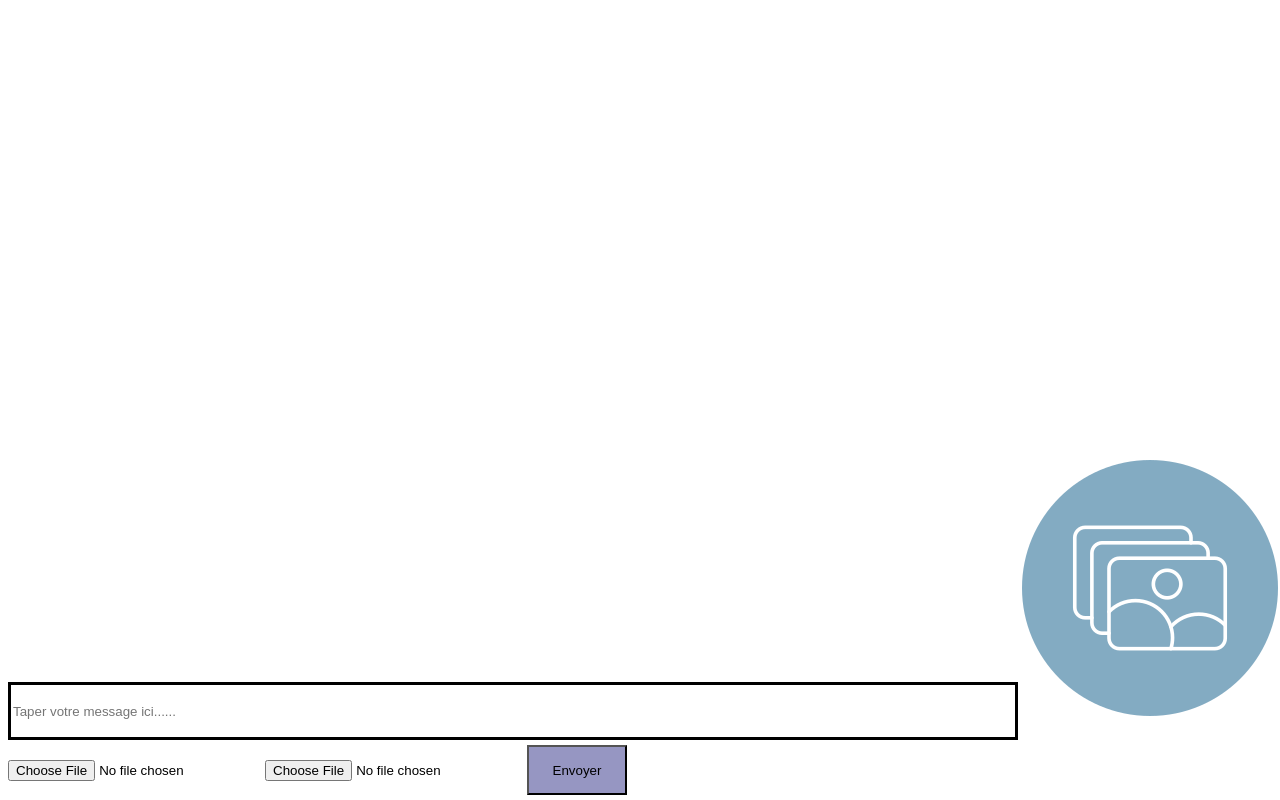
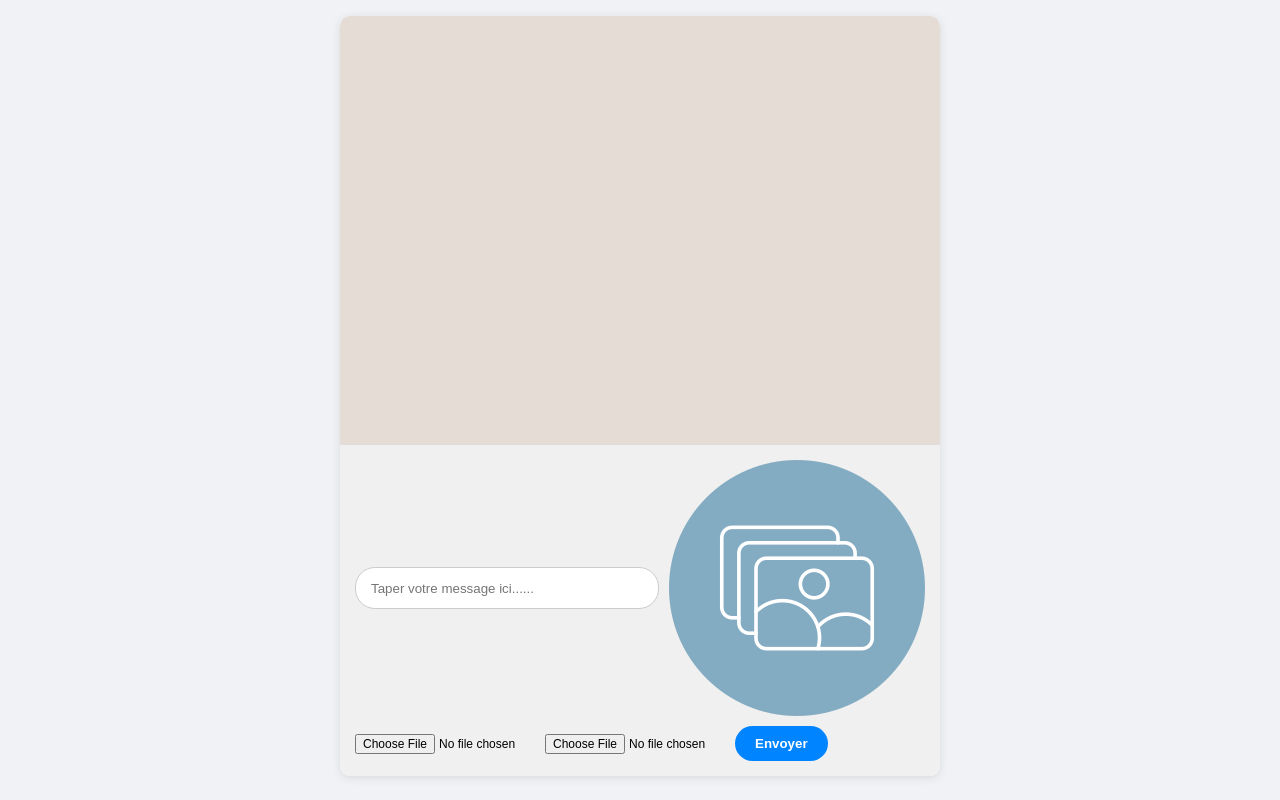
Before and after one commit to Keneth-nelDAN/Iwaju-Tech_web, a website: page index.html in a window 1280 px wide. Drawn offline with nearby package versions, Linux system fonts and the light colour scheme; no server answers.

Commit message:
Modification css

```diff
--- a/index.html
+++ b/index.html
@@ -4,34 +4,100 @@
     <meta charset="UTF-8">
     <title>IWAJU-TECH</title>
     <style>
-        button{
-            background-color: rgb(150, 150, 194);
-            height: 50px;
-            width: 100px;
-            text-transform: capitalize;
-            margin: 5px;
+        body {
+            font-family: 'Segoe UI', Tahoma, Geneva, Verdana, sans-serif;
+            background-color: #f0f2f5;
+            margin: 0;
+            display: flex;
+            justify-content: center;
         }
 
-        audio{
-            max-width: 300px;
-            margin: 10px 0;
+        section {
+            width: 100%;
+            max-width: 600px;
+            height: 95vh;
+            background: white;
+            display: flex;
+            flex-direction: column;
+            box-shadow: 0 2px 10px rgba(0,0,0,0.1);
+            margin-top: 2vh;
+            position: relative;
+            border-radius: 10px;
+            overflow: hidden;
         }
 
-        #contenu{
-            width: 1000px;
-            height: 50px;
-            border: solid;
+        #Affichage {
+            flex: 1;
+            overflow-y: auto;
+            padding: 20px;
+            background-color: #e5ddd5; /* Couleur fond type chat */
+        }
+
+        #Mlistes {
+            list-style: none;
+            padding: 0;
+            display: flex;
+            flex-direction: column;
+        }
+
+        #Mlistes li {
+            background: white;
+            padding: 10px 15px;
+            border-radius: 15px;
+            margin-bottom: 10px;
+            max-width: 80%;
+            width: fit-content;
+            box-shadow: 0 1px 2px rgba(0,0,0,0.1);
+            word-wrap: break-word;
         }
 
         #Saisie {
-            position: absolute;
-            bottom: 0;
+            background: #f0f0f0;
+            padding: 15px;
+            display: flex;
+            flex-wrap: wrap;
+            align-items: center;
+            gap: 10px;
+            border-top: 1px solid #ddd;
         }
 
-        section{
+        #contenu {
+            flex: 1;
+            height: 40px;
+            border: 1px solid #ccc;
+            border-radius: 20px;
+            padding: 0 15px;
+            outline: none;
+        }
 
+        input[type="file"] {
+            font-size: 12px;
+            width: 180px;
+        }
+
+        button {
+            background-color: #0084ff;
+            color: white;
+            border: none;
+            padding: 10px 20px;
             border-radius: 20px;
-            height: 700px;
+            cursor: pointer;
+            font-weight: bold;
+            transition: background 0.3s;
+        }
+
+        button:hover {
+            background-color: #0073e6;
+        }
+
+        audio {
+            display: block;
+            margin-top: 5px;
+        }
+
+        img {
+            border-radius: 10px;
+            display: block;
         }
 
     </style>
@@ -85,14 +151,15 @@
                 audio.src = message;
                 audio.controls = true;
                 li.appendChild(audio);
+
             }
-            // Sinon c'est du texte
+            // Sinon si c'est du texte
             else {
                 li.innerText = message;
             }
 
             document.getElementById('Mlistes').appendChild(li);
-        }//Réception
+        }//Recevoir les messages
         socket.on('messages', receive)//Ecouter le message qui arrive
     </script>
     <section>
@@ -103,8 +170,8 @@
             <input id="contenu" type="text" placeholder="Taper votre message ici......" >
             <img src="11868808.png" alt="" srcset="">
             <input id="photo" type="file" name="photo" accept="image/*">
-            <input id="son" type="file" name="son" accept="audio/*">
-            <button onclick="send()">Envoyer</button>
+            <input id="son" type="file" name="son" accept=".mp3,audio/mpeg">
+            <button type="button" onclick="send()">Envoyer</button>
         </div>
     </section>
 </body>
```
